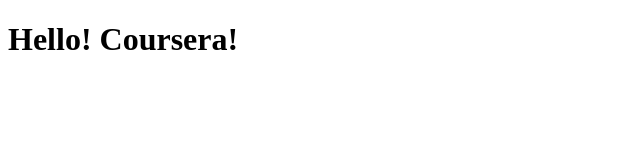
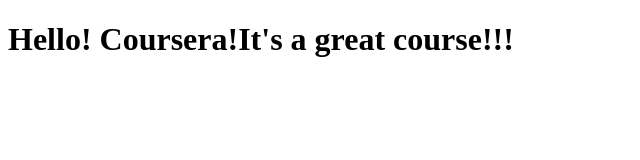
Before and after one commit to Yuki89/coursera-test, a plain HTML site: page site/index.html in a window 1280 px wide. Shown: the whole page, without its empty margins (0-640 px from the left). Drawn offline with Linux system fonts and the light colour scheme.

Commit message:
Small Addition to our page content

```diff
--- a/site/index.html
+++ b/site/index.html
@@ -4,6 +4,6 @@
 	<title>Hello! Coursera!</title>
 </head>
 <body>
-<h1>Hello! Coursera!</h1>
+<h1>Hello! Coursera!It's a great course!!!</h1>
 </body>
 </html>
```
